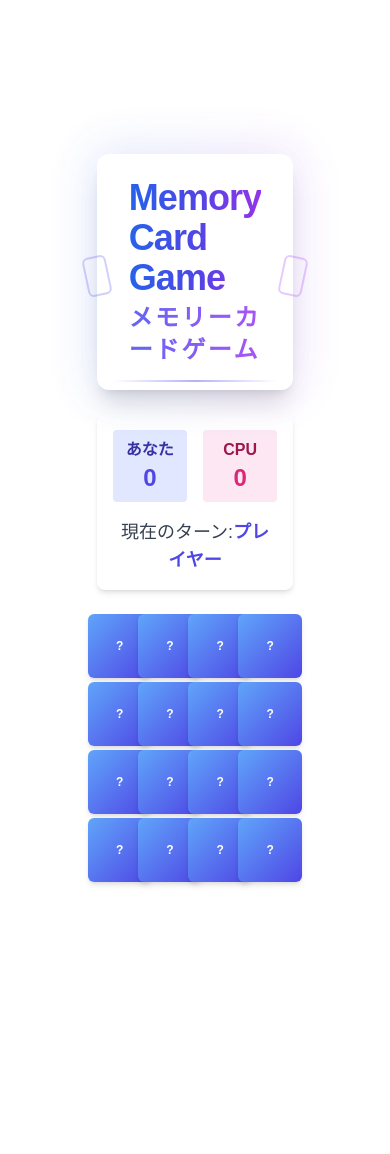
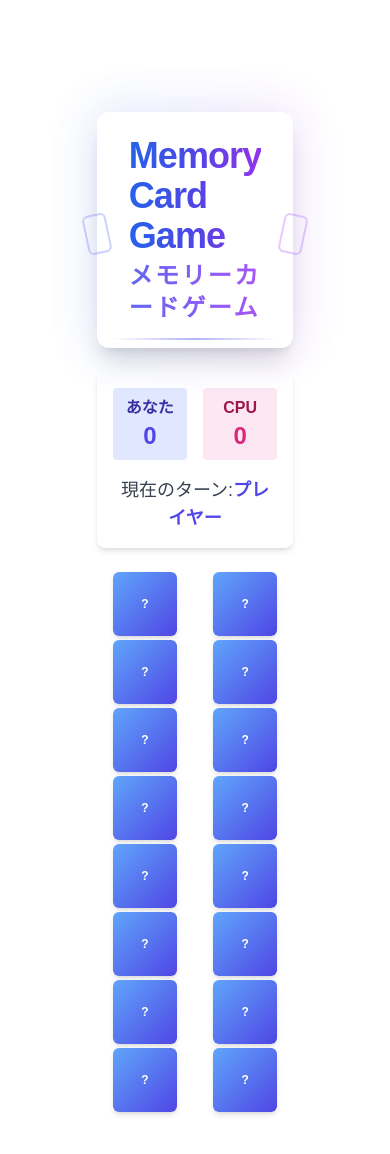
Before and after one commit to AlpineHunter/memory-magic-game, a Next.js app: page / in a window 390 px wide. Shown: the top 1154 px of the page. Before the commit the page ends 1036 px from the top, so only its background shows below. Built offline with nearby package versions, Linux system fonts and the light colour scheme.

Commit message:
レスポンシブデザインに変更

```diff
--- a/src/components/GameBoard.tsx
+++ b/src/components/GameBoard.tsx
@@ -4,10 +4,12 @@ import React, { useState, useCallback, useEffect } from 'react';
 import type { CardState, GameState } from '@/types';
 
 const GameBoard: React.FC = () => {
+  // ゲームの状態を管理するステート
   const [gameState, setGameState] = useState<GameState | null>(null);
   const [flippedCards, setFlippedCards] = useState<number[]>([]);
   const [isChecking, setIsChecking] = useState(false);
 
+  // カードをシャッフルする関数
   const shuffleCards = (cards: CardState[]): CardState[] => {
     const shuffled = [...cards];
     for (let i = shuffled.length - 1; i > 0; i--) {
@@ -17,6 +19,7 @@ const GameBoard: React.FC = () => {
     return shuffled;
   };
 
+  // ゲームを初期化する関数
   const initializeGame = useCallback((): GameState => {
     console.log('ゲームを初期化中...');
     const values = Array(8)
@@ -38,6 +41,7 @@ const GameBoard: React.FC = () => {
     };
   }, []);
 
+  // カードが一致するかどうかを確認する関数
   const checkForMatch = useCallback(
     (flippedCardIds: number[]) => {
       if (!gameState) return;
@@ -97,6 +101,7 @@ const GameBoard: React.FC = () => {
     [gameState]
   );
 
+  // カードをめくる関数
   const flipCard = useCallback(
     (id: number) => {
       if (!gameState) return;
@@ -114,6 +119,7 @@ const GameBoard: React.FC = () => {
     [gameState]
   );
 
+  // カードがクリックされたときの処理
   const handleCardClick = useCallback(
     (id: number) => {
       if (
@@ -141,6 +147,7 @@ const GameBoard: React.FC = () => {
     [gameState, isChecking, flippedCards, flipCard, checkForMatch]
   );
 
+  // CPUのターンを処理する関数
   const handleCpuTurn = useCallback(() => {
     if (!gameState) return;
     console.log('CPUのターンが開始されました');
@@ -171,10 +178,12 @@ const GameBoard: React.FC = () => {
     }, 1000);
   }, [gameState, flipCard, checkForMatch]);
 
+  // コンポーネントの初回レンダリング時にゲームを初期化
   useEffect(() => {
     setGameState(initializeGame());
   }, [initializeGame]);
 
+  // ゲームの状態が変わったときにCPUのターンを処理
   useEffect(() => {
     if (gameState && gameState.currentPlayer === 'cpu' && !isChecking) {
       const timer = setTimeout(() => {
@@ -199,12 +208,12 @@ const GameBoard: React.FC = () => {
             {/* メインコンテナ */}
             <div className='relative px-8 py-6 bg-white dark:bg-gray-900 rounded-xl shadow-xl'>
               <div className='flex flex-col items-center space-y-1'>
-                {/* Main Title */}
+                {/* メインタイトル */}
                 <div className='text-4xl md:text-5xl font-bold tracking-tight bg-gradient-to-r from-blue-600 via-indigo-600 to-purple-600 bg-clip-text text-transparent'>
                   Memory Card Game
                 </div>
 
-                {/* Japanese Title */}
+                {/* 日本語タイトル */}
                 <div className='text-2xl md:text-3xl font-bold tracking-widest bg-gradient-to-r from-indigo-500 to-purple-500 bg-clip-text text-transparent'>
                   メモリーカードゲーム
                 </div>
@@ -220,6 +229,7 @@ const GameBoard: React.FC = () => {
           </div>
         </div>
 
+        {/* スコア表示 */}
         <div className='scores mb-6 p-4 bg-white rounded-lg shadow-md'>
           <div className='grid grid-cols-2 gap-4 text-center'>
             <div className='p-2 bg-indigo-100 rounded'>
@@ -249,11 +259,12 @@ const GameBoard: React.FC = () => {
           </p>
         </div>
 
-        <div className='grid grid-cols-4 gap-1 sm:gap-2 md:gap-3 lg:gap-4 w-full justify-items-center'>
+        {/* カードグリッド */}
+        <div className='grid grid-cols-2 sm:grid-cols-3 md:grid-cols-4 gap-1 sm:gap-2 md:gap-3 lg:gap-4 w-full justify-items-center'>
           {gameState.cards.map((card) => (
             <div
               key={card.id}
-              className={`card aspect-square w-[calc(25vw-0.5rem)] sm:w-[calc(25vw-1rem)] md:w-[calc(25vw-1.5rem)]
+              className={`card aspect-square w-[calc(50vw-0.5rem)] sm:w-[calc(33.33vw-1rem)] md:w-[calc(25vw-1.5rem)]
                  max-w-[4rem] sm:max-w-[5rem] md:max-w-[7rem] lg:max-w-[9rem]
                  flex items-center justify-center text-white cursor-pointer
                  rounded-md sm:rounded-lg shadow-md sm:shadow-lg transition-all duration-300 transform hover:scale-105
```
